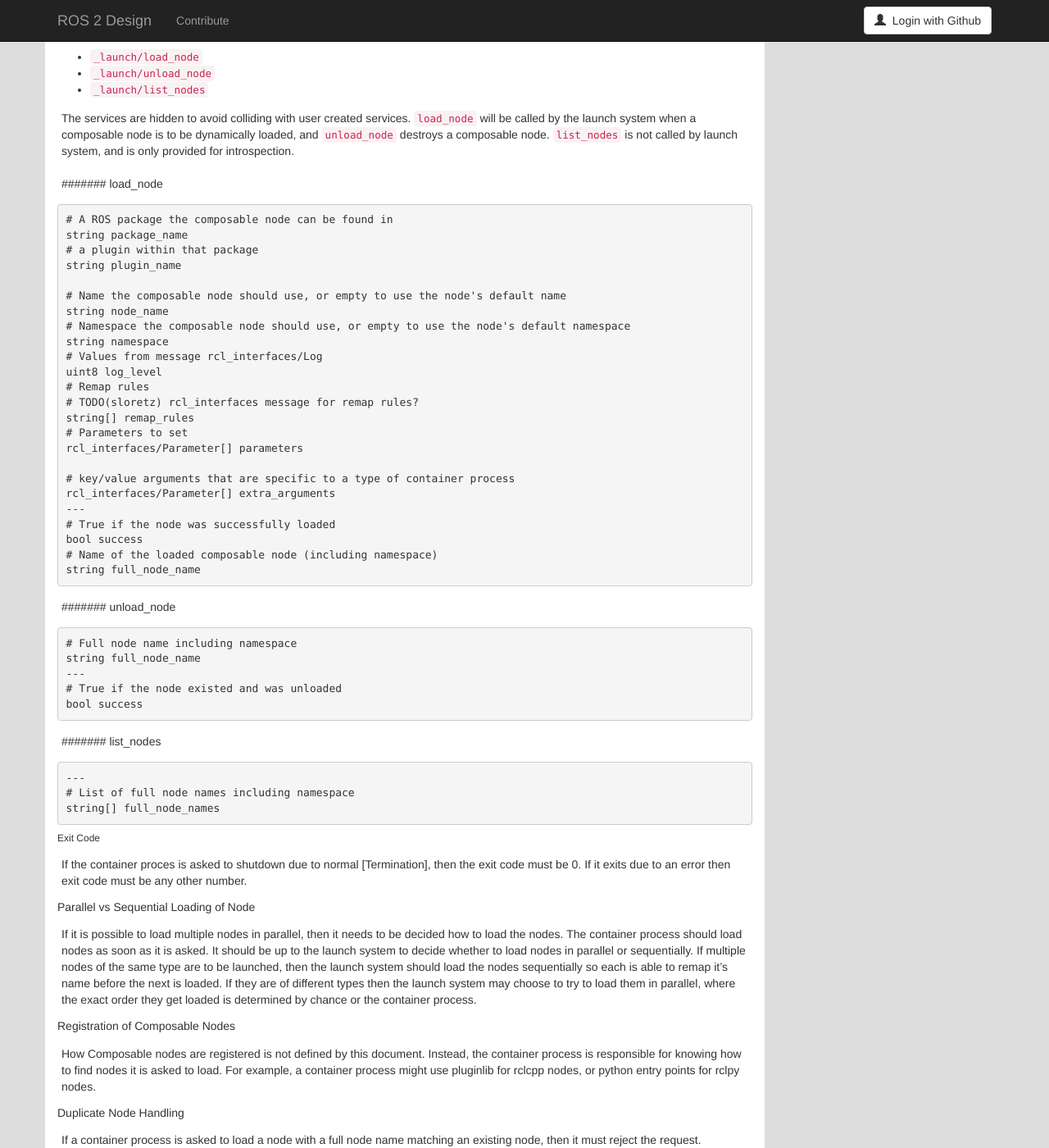
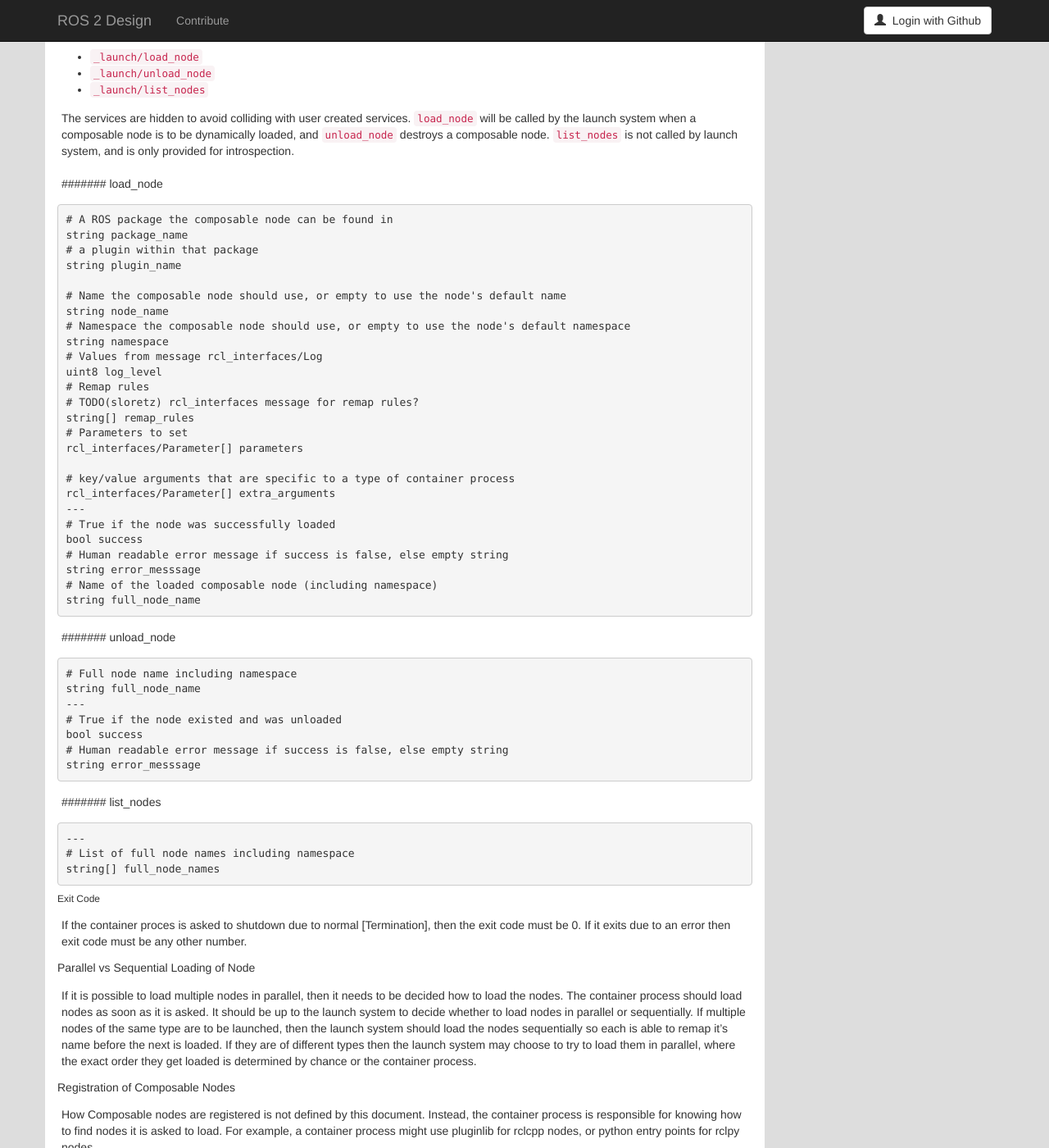
Before and after one commit to ros2/design, a Jekyll site: the page built from articles/150_roslaunch.md, in a window 1280 px wide and 1400 px high, scrolled down 12024 px. Shown: the whole window at 82% size. Built offline with Jekyll 4.4.1, drawn with Linux system fonts in a browser that asks for light colours; nearby versions of some CDN libraries.

Commit message:
Human readable error message

````diff
--- a/articles/150_roslaunch.md
+++ b/articles/150_roslaunch.md
@@ -547,6 +547,8 @@
 ---
 # True if the node was successfully loaded
 bool success
+# Human readable error message if success is false, else empty string
+string error_messsage
 # Name of the loaded composable node (including namespace)
 string full_node_name
 ```
@@ -559,6 +561,8 @@
 ---
 # True if the node existed and was unloaded
 bool success
+# Human readable error message if success is false, else empty string
+string error_messsage
 ```
 
 ####### list_nodes
````
